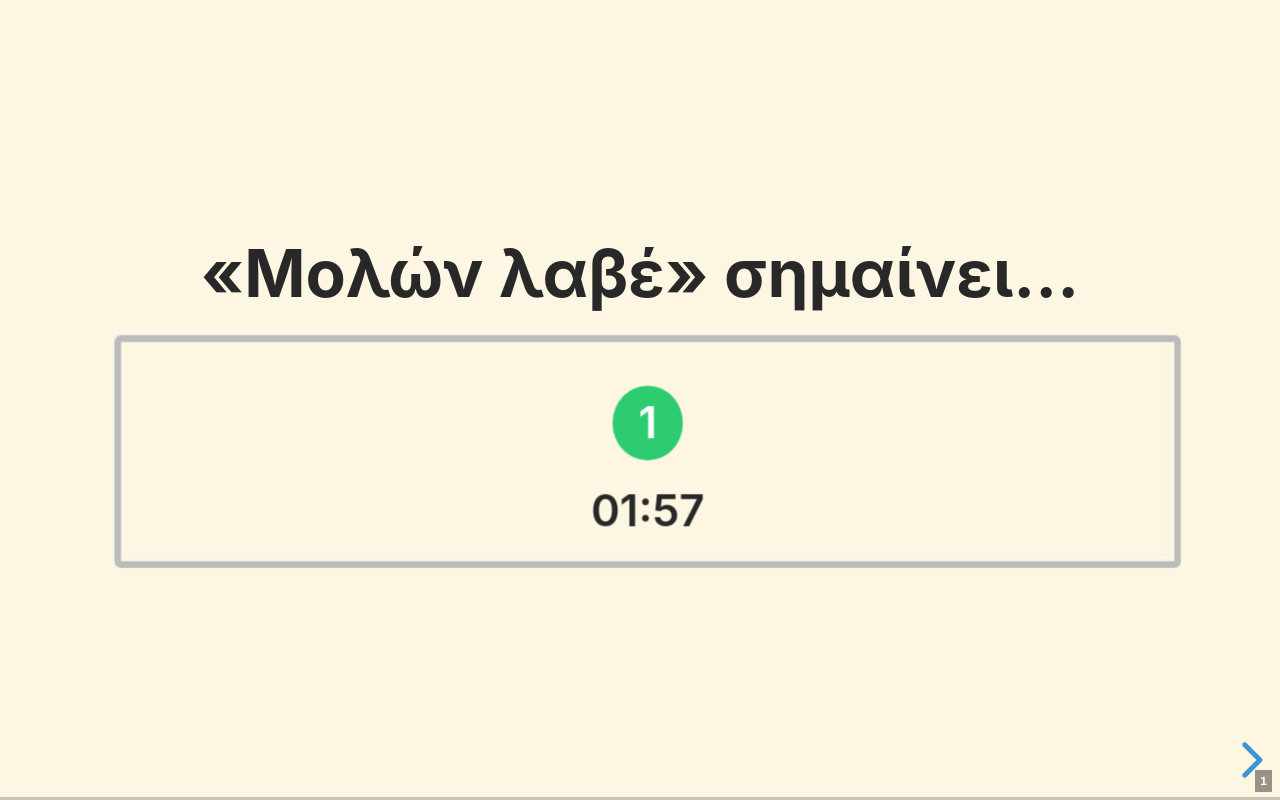
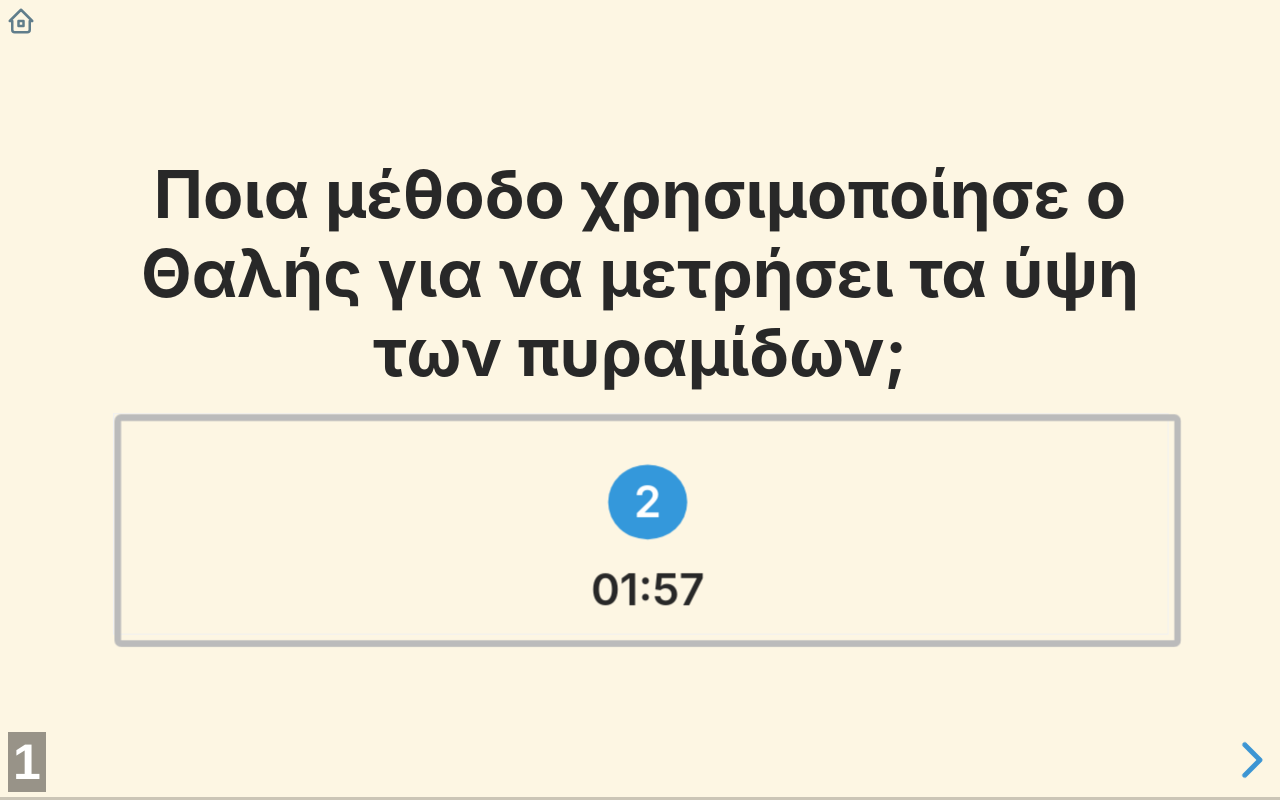
Before and after one commit to chalatz/mathitiada, an Eleventy site: page pages/twelve.md in a window 1280 px wide. Built offline with nearby package versions, Linux system fonts and the light colour scheme; Eleventy itself is replaced by a stand-in of ours; files that its build step writes are made by us from their sources; what markdown-it-attrs would draw is missing.

Commit message:
home link

```diff
--- a/_layouts/default.njk
+++ b/_layouts/default.njk
@@ -48,6 +48,10 @@
         {% set the_slides = the_four %}
     {% endif %}
     {% include "slides.njk" %}
+
+    <a href="{{ '/' | url }}" class="home">
+        <svg xmlns="http://www.w3.org/2000/svg" fill="none" stroke="#607d8b" stroke-linecap="round" stroke-linejoin="round" stroke-width="2" viewBox="0 0 24 24"><path d="M5 12H3l9-9 9 9h-2M5 12v7a2 2 0 0 0 2 2h10a2 2 0 0 0 2-2v-7"/><path d="M10 12h4v4h-4z"/></svg>
+    </a>
 
     {{ content | safe }}
 
@@ -142,7 +146,13 @@
   timers.forEach((timer) => observer.observe(timer));
 </script>
 
-threshold: 0.5 means the timer starts w
+<script>
+    document.querySelectorAll('.a').forEach((card) => {
+        card.addEventListener('click', () => {
+            card.classList.toggle('is-flipped');
+        });
+    });
+</script>
 
 </body>
 </html>
--- a/assets/css/main.css
+++ b/assets/css/main.css
@@ -19,7 +19,11 @@
   transform-style: preserve-3d;
 }
 
-.a:hover .a__container {
+/* .a:hover .a__container {
+  transform: rotateY(180deg);
+} */
+
+.a.is-flipped .a__container {
   transform: rotateY(180deg);
 }
 
@@ -40,9 +44,12 @@
 
 /* Style the back side */
 .a__back {
-  background-color: #eee;
+  background-color: #2ecc71;
   transform: rotateY(180deg);
   border-radius: 6px;
+  display: flex;
+  justify-content: center;
+  align-items: center;
 }
 
 .reveal .slide-image {
@@ -67,3 +74,15 @@
 .level--2 {
   background-color: #3498db;
 }
+
+a.home {
+  position: fixed;
+  top: 6px;
+  left: 6px;
+  z-index: 1000;
+}
+
+a.home svg {
+  width: 30px;
+  height: 30px;
+}
--- a/assets/css/reveal/theme.css
+++ b/assets/css/reveal/theme.css
@@ -279,3 +279,9 @@ section.has-dark-background h5,
 section.has-dark-background h6 {
   color: #fff;
 }
+
+.reveal .slide-number {
+  right: auto;
+  left: 8px;
+  font-size: 50px;
+}
```
